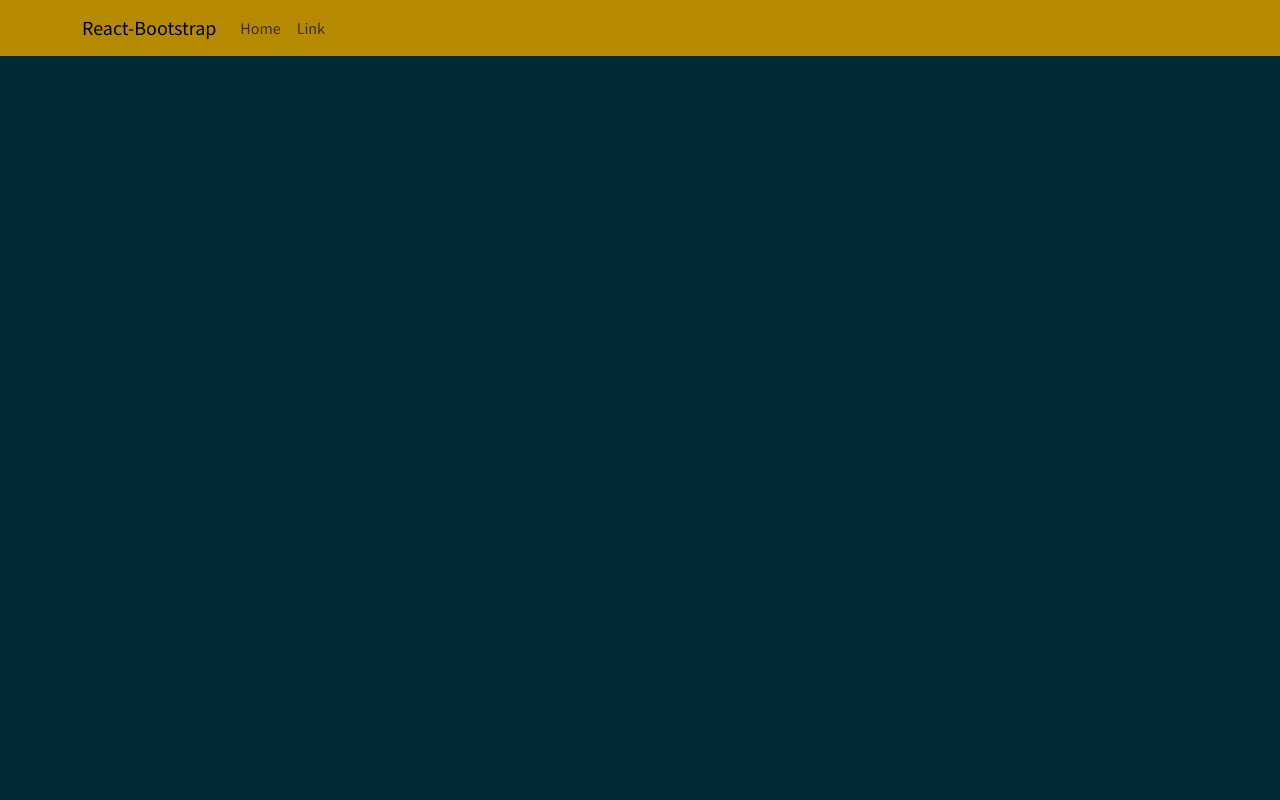
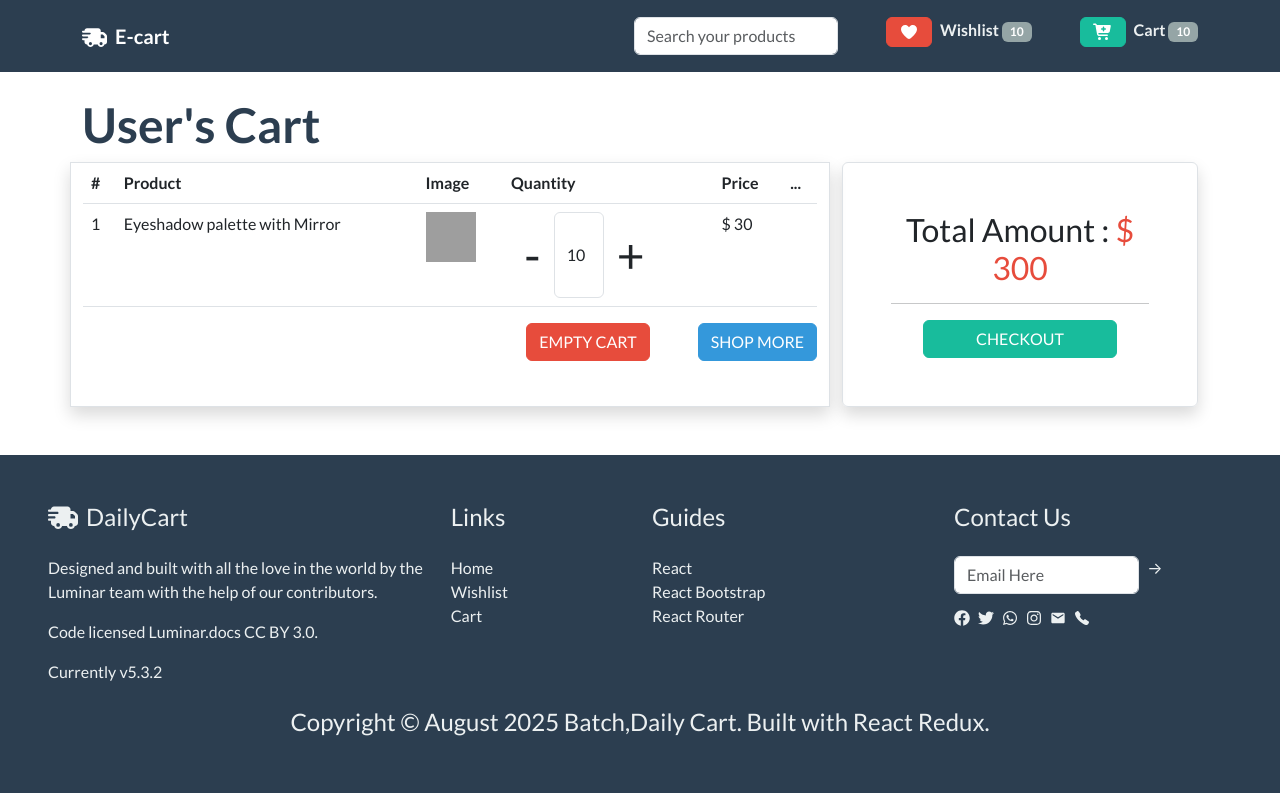
Before and after one commit to Fathimavahab123/E-Cart-Redux-2026, a React (Vite) app: page /cart in a window 1280 px wide. Built offline with nearby package versions, Linux system fonts and the light colour scheme; grey boxes are pictures that could not be loaded.

Commit message:
Designing completed

```diff
--- a/package.json
+++ b/package.json
@@ -18,6 +18,7 @@
     "react": "^19.3.1",
     "react-bootstrap": "^2.10.10",
     "react-dom": "^19.3.1",
+    "react-icons": "^5.7.0",
     "react-router-dom": "^7.18.5",
     "sweetalert2": "^10.16.0"
   },
--- a/src/Components/Footer.jsx
+++ b/src/Components/Footer.jsx
@@ -1,10 +1,58 @@
 import React from 'react'
+import { FaFacebook } from "react-icons/fa";
+import { FaTwitter } from "react-icons/fa";
+import { FaWhatsapp } from "react-icons/fa";
+import { FaInstagram } from "react-icons/fa";
+import { MdEmail } from "react-icons/md";
+import { IoCall } from "react-icons/io5";
+import { FontAwesomeIcon } from '@fortawesome/react-fontawesome';
+import { faTruckFast } from '@fortawesome/free-solid-svg-icons';
+
+
 
 function Footer() {
   return (
-    <div>
-      Footer
+    <div className='container-fluid bg-primary text-light p-5'>
+   <div className="row">
+   <div className='col-lg-4'>
+    <div className="d-flex align-items-center gap-2 mb-4">
+            <h4 className="mb-0"> <FontAwesomeIcon icon={faTruckFast} className='me-2'/>DailyCart</h4>
+          </div>
+    <p>Designed and built with all the love in the world by the Luminar team with the help of our contributors.</p>
+    <p>Code licensed Luminar.docs CC BY 3.0.</p>
+    <p>Currently v5.3.2</p>
+   </div>
+   <div className='col-lg-2'>
+    <h4 className='mb-4'>Links</h4>
+    <p className='mb-0'>Home</p>
+    <p className='mb-0'>Wishlist</p>
+    <p className='mb-0'>Cart</p>
+   </div>
+   <div className='col-lg-3'>
+    <h4 className='mb-4'>Guides</h4>
+    <p className='mb-0'>React</p>
+    <p className='mb-0'>React Bootstrap</p>
+    <p>React Router</p>
+   </div>
+   <div className='col-lg-3'>
+    <h4 className='mb-4'>Contact Us</h4>
+    <div className='d-flex w-75 mb-3'>
+      <input type="email" placeholder='Email Here' className='form-control rounded' style={{ backgroundColor: 'white' }}/>
+      <span className='ms-2'>→</span>
     </div>
+    <div className='d-flex gap-2'>
+      <FaFacebook />
+      <FaTwitter />
+      <FaWhatsapp />
+      <FaInstagram />
+      <MdEmail />
+      <IoCall />
+    </div>
+   </div>
+   </div>
+   <h4 className='text-center mt-2'>Copyright &copy; August 2025 Batch,Daily Cart. Built with React Redux.</h4>
+   </div>
+
   )
 }
 
--- a/src/Components/Header.jsx
+++ b/src/Components/Header.jsx
@@ -1,20 +1,26 @@
+import { faCartPlus, faHeart, faTruckFast } from '@fortawesome/free-solid-svg-icons';
+import { FontAwesomeIcon } from '@fortawesome/react-fontawesome';
 import React from 'react'
 import Container from 'react-bootstrap/Container';
 import Nav from 'react-bootstrap/Nav';
 import Navbar from 'react-bootstrap/Navbar';
+import { Link } from 'react-router-dom';
+import Badge from 'react-bootstrap/Badge';
 
 function Header() {
   return (
    <Navbar expand="lg" className="bg-primary fixed-top">
       <Container>
-        <Navbar.Brand href="#home">React-Bootstrap</Navbar.Brand>
+        <Navbar.Brand cls><Link to={"/"} className='text-white text-decoration-none fw-bold'><FontAwesomeIcon icon={faTruckFast} className='me-2'/>E-cart</Link></Navbar.Brand>
         <Navbar.Toggle aria-controls="basic-navbar-nav" />
         <Navbar.Collapse id="basic-navbar-nav">
-          <Nav className="me-auto">
-            <Nav.Link href="#home">Home</Nav.Link>
-            <Nav.Link href="#link">Link</Nav.Link>
-
-          </Nav>
+          <Nav className="ms-auto">
+            <Nav.Item>
+              <input type="text" className='form-control' placeholder='Search your products' />
+            </Nav.Item>
+           <Link to={"/wishlist"} className='text-light text-decoration-none fw-bold ms-5'> <FontAwesomeIcon icon={faHeart} className='btn btn-danger me-2'/>Wishlist <Badge bg="secondary">10</Badge> </Link>
+           <Link to={"/cart"} className='text-light text-decoration-none fw-bold ms-5'> <FontAwesomeIcon icon={faCartPlus} className='btn btn-success me-2'/>Cart <Badge bg="secondary">10</Badge> </Link>
+           </Nav>
         </Navbar.Collapse>
       </Container>
     </Navbar>
--- a/src/Pages/Cart.jsx
+++ b/src/Pages/Cart.jsx
@@ -1,9 +1,54 @@
 import React from 'react'
+import { Link } from 'react-router-dom'
 
 function Cart() {
   return (
-    <div>
-      cart
+    <div className='container my-5'>
+      <h1 className='pt-5 text-primary fw-bold'>User's Cart</h1>
+      <div className='row'>
+        <div className='col-lg-8 border shadow'>
+          <table className='table'>
+           <thead>
+              <tr>
+                <th>#</th>
+                <th>Product</th>
+                <th>Image</th>
+                <th>Quantity</th>
+                <th>Price</th>
+                <th>...</th>
+              </tr>
+           </thead>
+           <tbody>
+            <tr>
+              <td>1</td>
+              <td>Eyeshadow palette with Mirror</td>
+              <td><img width={"50px"} height={"50px"} src="https://static.vecteezy.com/system/resources/previews/065/764/642/non_2x/luxurious-eyeshadow-palette-for-vibrant-makeup-looks-png.png" alt="no image" /></td>
+              <td>
+                <div className='d-flex'>
+                   <button className='btn fs-1'>-</button>
+                   <input style={{width:"50px"}} value={10} type="text" className='form-control' readOnly />
+                   <button className='btn fs-1'>+</button>
+                </div>
+              </td>
+              <td>$ 30</td>
+              <td></td>
+            </tr>
+           </tbody>
+          </table>
+          <div className='float-end P-3'>
+            <button className='btn btn-danger'>EMPTY CART</button>
+            <Link to={"/"} className='btn btn-info ms-5'>SHOP MORE</Link>
+          </div>
+        </div>
+        <div className='col-lg-4'>
+          <div className='border shadow p-5 rounded text-center'>
+            <h3>Total Amount : <span className='text-danger'>$ 300</span></h3>
+            <hr />
+            <button className='btn btn-success w-75'>CHECKOUT</button>
+          </div>
+        </div>
+      </div>
+
     </div>
   )
 }
--- a/src/Pages/PageNotFound.jsx
+++ b/src/Pages/PageNotFound.jsx
@@ -1,9 +1,12 @@
 import React from 'react'
+import { Link } from 'react-router-dom'
 
 function PageNotFound() {
   return (
-    <div>
-      PageNotFound
+    <div style={{height:'90vh'}} className='d-flex justify-content-center align-items-center flex-column'>
+      <img className='w-25' src="https://www.innonet.nl/wp-content/uploads/2017/11/Page-not-found.png" alt="page not found" />
+      <h1 className='my-5'>WE ARE SORRY, LOOK LIKE YOUR LOST</h1>
+      <Link to={'/'} className='btn btn-info'>BACK TO HOME</Link>
     </div>
   )
 }
--- a/src/Pages/View.jsx
+++ b/src/Pages/View.jsx
@@ -1,9 +1,31 @@
+import { faStar } from '@fortawesome/free-solid-svg-icons'
+import { FontAwesomeIcon } from '@fortawesome/react-fontawesome'
 import React from 'react'
 
 function View() {
   return (
-    <div>
-      view
+    <div className='container my-5 pt-5'>
+      <div style={{height:"110vh"}} className='row align-items-center'>
+       <div className='col-lg-6 text-center'>
+         <img className='img-fluid' src="https://static.vecteezy.com/system/resources/previews/066/708/706/non_2x/black-mascara-on-transparent-background-free-png.png" alt="Product" />
+         <div className='d-flex justify-content-evenly mt-5'>
+          <button className='btn btn-info'>ADD TO WISHLIST</button>
+          <button className='btn btn-success'>ADD TO CART</button>
+         </div>
+       </div>
+       <div className='col-lg-6'>
+         <h3 className='fw-bold'>Title</h3>
+         <h2 className='fw-bold'>$ 30</h2>
+         <h4 className='fw-bold'>Brand :</h4>
+         <h4 className='fw-bold'>Category :</h4>
+         <h4 className='fw-bold'>Description :</h4>
+         <h5 className='fw-bold'>Client Reviews</h5>
+         <div className='border rounded p-2 shadow my-5'>
+           <p><span className='fw-bolder'>Name : </span>Message</p>
+           <p>Rating : 5 <FontAwesomeIcon icon={faStar} className='text-warning'/></p>
+         </div>
+       </div>
+      </div>
     </div>
   )
 }
--- a/src/Pages/Wishlist.jsx
+++ b/src/Pages/Wishlist.jsx
@@ -1,9 +1,29 @@
+import { faCartPlus, faHeartCircleXmark } from '@fortawesome/free-solid-svg-icons';
+import { FontAwesomeIcon } from '@fortawesome/react-fontawesome';
 import React from 'react'
+import Card from 'react-bootstrap/Card';
+
 
 function Wishlist() {
   return (
-    <div>
-      Wishlist
+    <div className='container my-5'>
+      <h1 className='pt-5 text-primary fw-bold'>User's Wishlist</h1>
+          <div className='row pt-5'>
+          {/*Duplicate column according to products*/ }
+          <div className='col-3'>
+            {/*cards*/}
+            <Card >
+      <Card.Img style={{height:"250px"}} variant="top" src="https://static.vecteezy.com/system/resources/thumbnails/032/260/701/small_2x/a-bottle-of-perfume-sitting-on-a-table-ai-generated-free-photo.jpg" />
+      <Card.Body className='text-center'>
+        <Card.Title>PERFUME</Card.Title>
+        <div className='d-flex justify-content-evenly'>
+          <button className='btn text-danger fs-4'><FontAwesomeIcon icon={faHeartCircleXmark}/></button>
+          <button className='btn text-success fs-4'><FontAwesomeIcon icon={faCartPlus}/></button>
+          </div>
+      </Card.Body>
+    </Card>
+         </div>
+        </div>
     </div>
   )
 }
```
Also changed, not shown: bootstrap.min.css, 1 other file (tests, documents, lock files or other folders).
